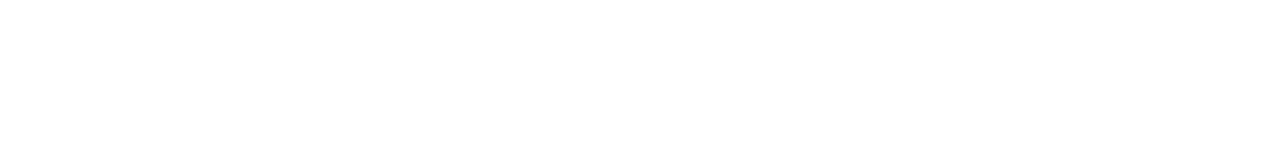
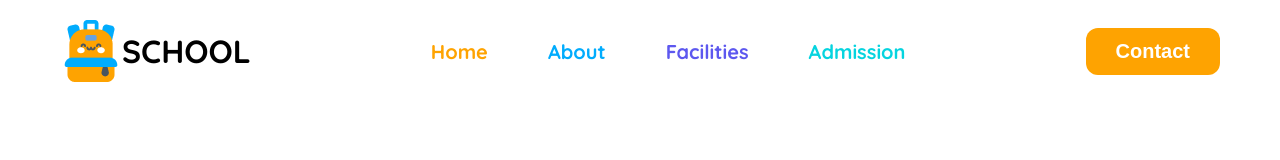
Before and after one commit to AsifHossain22/b11a2-asignment-2, a plain HTML site: page index.html in a window 1280 px wide. Drawn offline with Linux system fonts and the light colour scheme.

Commit message:
Added Navbar

```diff
--- a/index.html
+++ b/index.html
@@ -3,8 +3,52 @@
   <head>
     <meta charset="UTF-8" />
     <meta name="viewport" content="width=device-width, initial-scale=1.0" />
-    <title>Assignment-2</title>
+    <title>Kids School</title>
     <link rel="stylesheet" href="styles/style.css" />
   </head>
-  <body></body>
+  <body>
+    <!-- HeaderStart -->
+    <header>
+      <!-- Navbar -->
+      <nav>
+        <div class="nav-container">
+          <div class="logo-container">
+            <img src="images/logo.png" alt="" />
+            <span class="logo">SCHOOL</span>
+          </div>
+          <div class="nav-items-container">
+            <ul class="nav-items">
+              <li class="nav-item">
+                <a href="#" class="nav-link home">Home</a>
+              </li>
+              <li class="nav-item">
+                <a href="#" class="nav-link about">About</a>
+              </li>
+              <li class="nav-item">
+                <a href="#" class="nav-link facilities">Facilities</a>
+              </li>
+              <li class="nav-item">
+                <a href="#" class="nav-link admission">Admission</a>
+              </li>
+            </ul>
+          </div>
+          <div class="button-container">
+            <button class="btn-primary">Contact</button>
+            <div class="icon-container">
+              <i class="fa-solid fa-bars"></i>
+            </div>
+          </div>
+        </div>
+      </nav>
+    </header>
+    <!-- HeaderEnd -->
+    <main></main>
+    <footer></footer>
+
+    <!-- FontAwesomeIcon -->
+    <script
+      src="https://kit.fontawesome.com/a5088e6086.js"
+      crossorigin="anonymous"
+    ></script>
+  </body>
 </html>
--- a/styles/style.css
+++ b/styles/style.css
@@ -0,0 +1,160 @@
+/*
+* GoogleFonts
+*/
+@import url("https://fonts.googleapis.com/css2?family=Quicksand:wght@300..700&family=Raleway:ital,wght@0,100..900;1,100..900&display=swap");
+
+/*
+ font-family: "Quicksand", serif;
+
+ font-family: "Raleway", serif;
+*/
+
+/*
+* GlobalStyle
+*/
+* {
+  margin: 0;
+  padding: 0;
+}
+
+body {
+  font-family: "Quicksand", serif;
+}
+
+:root {
+  --orange: #fea301;
+  --skyblue: #01acfd;
+  --black: #111111;
+  --white: #f7f7f7;
+}
+
+.btn-primary {
+  font-size: 20px;
+  font-weight: 600;
+  color: #ffffff;
+  background-color: var(--orange);
+  border: none;
+  border-radius: 12px;
+  padding: 12px 30px;
+  cursor: pointer;
+  transition: 0.3s;
+}
+.btn-primary:hover {
+  background-color: var(--black);
+}
+
+img {
+  max-width: 100%;
+}
+
+.section-header {
+  font-size: 2.8rem;
+  font-weight: 700;
+  color: #000000;
+}
+
+/*
+* HeaderStyle
+*/
+
+/*
+* NavbarStyle
+*/
+.nav-container {
+  display: flex;
+  justify-content: space-between;
+  align-items: center;
+  padding: 20px 0;
+  width: 1160px;
+  margin: 0 auto;
+}
+.logo-container {
+  display: flex;
+  align-items: center;
+}
+.logo-container img {
+}
+.logo {
+  font-size: 2rem;
+  font-weight: 700;
+}
+.nav-items-container {
+}
+.nav-items {
+  display: flex;
+  justify-content: space-evenly;
+  list-style: none;
+}
+.nav-item {
+}
+.nav-link.home {
+  color: var(--orange);
+}
+.nav-link.about {
+  color: var(--skyblue);
+}
+.nav-link.admission {
+  color: #05d4df;
+}
+.nav-link.facilities {
+  color: #5d58ef;
+}
+.nav-link {
+  text-decoration: none;
+  font-size: 1.25rem;
+  font-weight: 700;
+  padding: 12px 30px;
+  border-radius: 12px;
+  transition: 0.3s;
+}
+.nav-link:hover.home,
+.nav-link:hover.about,
+.nav-link:hover.facilities,
+.nav-link:hover.admission {
+  background-color: var(--black);
+  color: #ffffff;
+}
+
+/*
+? MediaQuery / Responsive
+*/
+
+/* LARGE DEVICES - lg (Desktops, 992px and up) */
+@media (min-width: 992px) {
+  .icon-container {
+    display: none;
+  }
+}
+
+/* MEDIUM DEVICES - md (Tablets, 768px and up) */
+@media (min-width: 768px) and (max-width: 991.98px) {
+}
+
+/* SMALL DEVICES - sm (Landscape Phones, 576px and up) */
+@media (min-width: 576px) and (max-width: 767.98px) {
+}
+
+/* EXTRA SMALL DEVICES (Portrait Phones, 320px and up) */
+@media (min-width: 320px) and (max-width: 575.98px) {
+  .nav-container {
+    padding: 20px 20px;
+  }
+  .nav-items-container,
+  nav .button-container {
+    display: none;
+  }
+  .nav-container {
+    border-bottom: 1px solid var(--orange);
+  }
+  .icon-container {
+    display: inline;
+  }
+}
+
+/*
+* MainStyle
+*/
+
+/*
+* FooterStyle
+*/
```
Also changed, not shown: images/bg.png (added), images/dribble.png (added), images/elementary.png (added), images/fb.png (added), images/google+.png (added), images/hero-kids.png (added), images/kinder.png (added), images/logo.png (added), images/middle.png (added), images/story-1.png (added), images/story-2.png (added), images/story-3.png (added), images/story-4.png (added), images/story-5.png (added), 1 more files.
